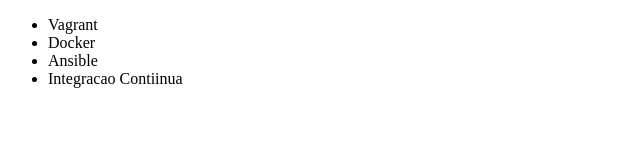
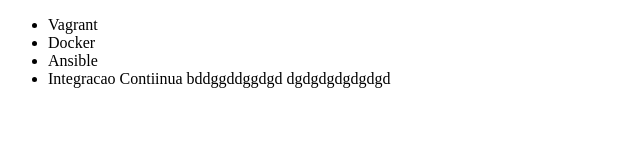
Before and after one commit to goncalveshigino/git, a plain HTML site: page index.html in a window 1280 px wide. Shown: the whole page, without its empty margins (0-640 px from the left). Drawn offline with Linux system fonts and the light colour scheme.

Commit message:
Renomeado

```diff
--- a/index.html
+++ b/index.html
@@ -9,7 +9,7 @@
         <li>Vagrant</li>
         <li>Docker</li>
         <li>Ansible</li>
-        <li>Integracao Contiinua</li>
+        <li>Integracao Contiinua bddggddggdgd  dgdgdgdgdgdgd</li>
     </ul>
 </body>
 </html>
```
